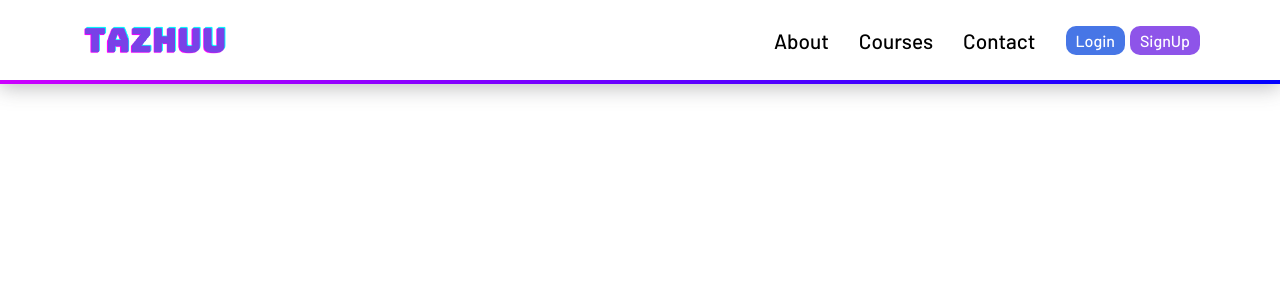
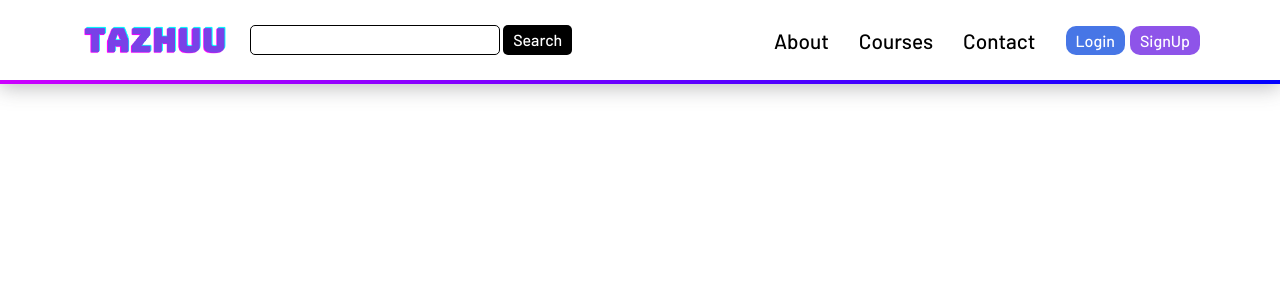
Before and after one commit to roywangroytw/ruby_on_rails_practice, a Rails app: page / in a window 1280 px wide. Shown: the top 300 px of the page. Run offline with Rails 7, Linux system fonts and the light colour scheme; style sheets or scripts are compiled from the project's sources.

Commit message:
adding search field on header

```diff
--- a/app/assets/stylesheets/application.css
+++ b/app/assets/stylesheets/application.css
@@ -109,6 +114,29 @@
     font-size: 1rem;
 }
 
+.header_search_form {
+    margin-right: auto;
+    margin-left: 20px;
+}
+
+.header_search_form input:first-child {
+    border: 1px solid black;
+    height: 30px;
+    width: 250px;
+    border-radius: 5px;
+    padding-left: 5px;
+    font-size: 1rem;
+}
+
+.header_search_form input:last-child {
+    background-color: rgb(0, 0, 0);
+    line-height: 30px;
+    border-radius: 5px;
+    padding: 0 10px 0 10px;
+    font-size: 1rem;
+    color: white;
+}
+
 
 /* Notice message related */
 
--- a/app/views/layouts/application.html.erb
+++ b/app/views/layouts/application.html.erb
@@ -15,6 +15,10 @@
       <div class="logo">
         <%= image_tag('Tazhuu (1).png') %>
       </div>
+      <form class="header_search_form" action="">
+        <input type="text">
+        <input type="submit" value="Search">
+      </form>
       <nav class="navbox">
         <a class="nav-link" href="/about">About</a>
         <a class="nav-link" href="">Courses</a>
```
Also changed, not shown: other parts of app/assets/stylesheets/application.css (+5 -0 lines).
